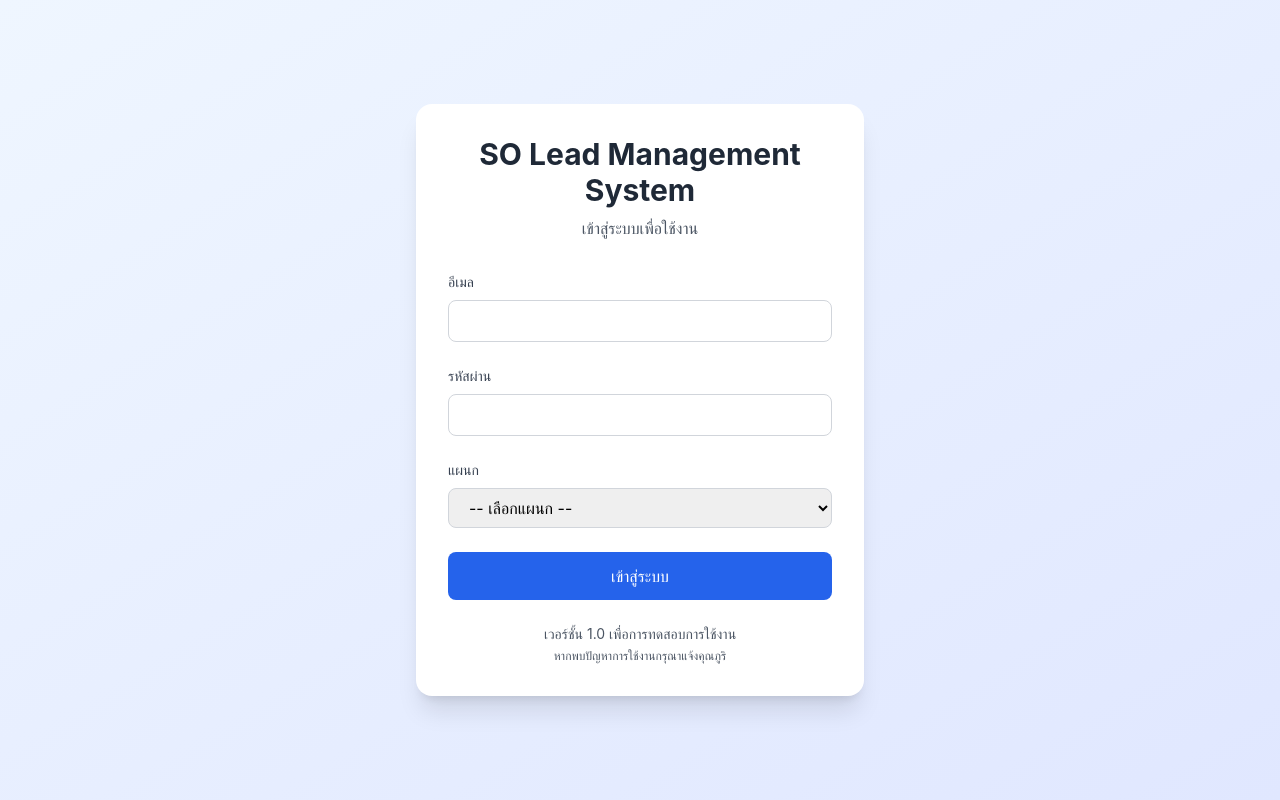
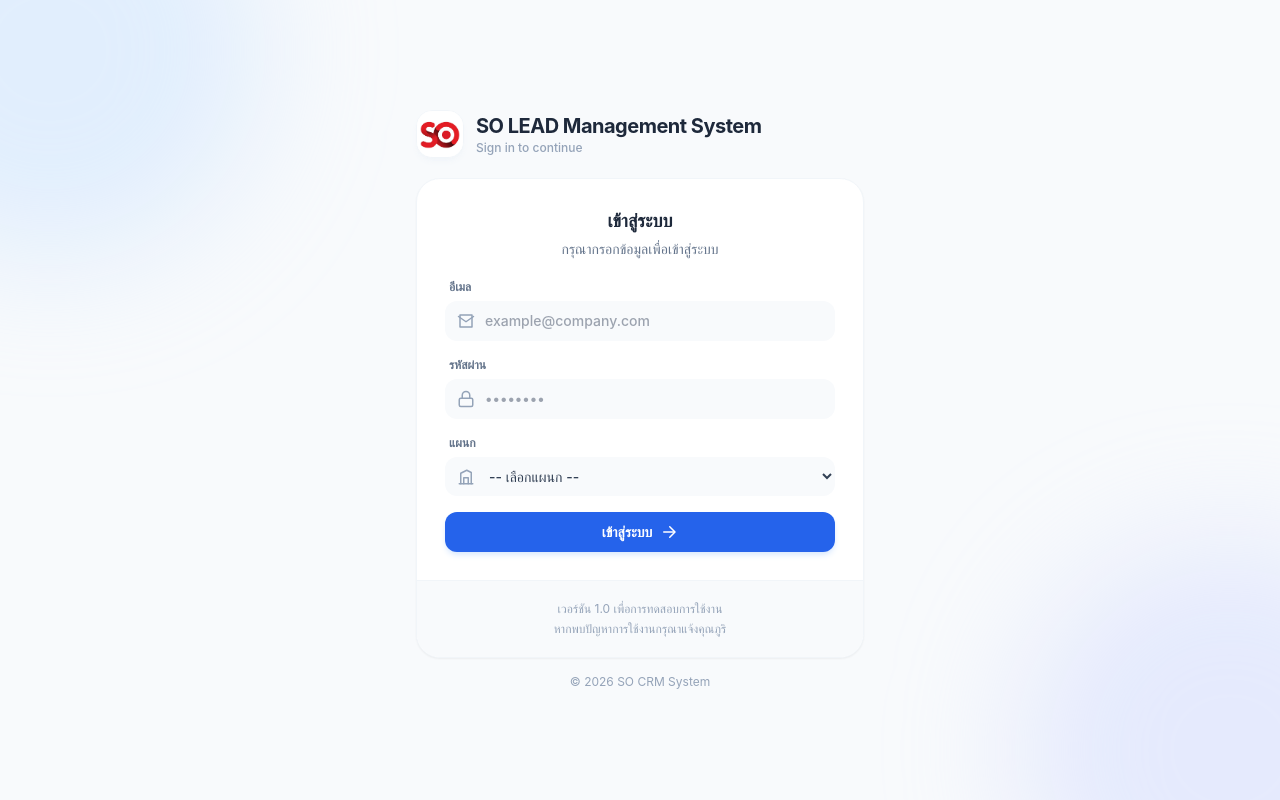
Before and after one commit to puri-b/socrm-system, a Next.js app: page /login in a window 1280 px wide. Built offline with nearby package versions, Linux system fonts and the light colour scheme.

Commit message:
Change : Re-design Log-in Page

```diff
--- a/app/login/page.tsx
+++ b/app/login/page.tsx
@@ -2,16 +2,87 @@
 
 import { useState } from 'react';
 import { useRouter } from 'next/navigation';
+import Image from 'next/image';
 
 const DEPARTMENTS = ['LBD', 'LBA', 'CR', 'LM', 'DS', 'SN'];
 
+const Icons = {
+  Mail: () => (
+    <svg
+      width="18"
+      height="18"
+      viewBox="0 0 24 24"
+      fill="none"
+      stroke="currentColor"
+      strokeWidth="2"
+      strokeLinecap="round"
+      strokeLinejoin="round"
+      aria-hidden="true"
+    >
+      <path d="M4 4h16v16H4z" />
+      <path d="m22 6-10 7L2 6" />
+    </svg>
+  ),
+  Lock: () => (
+    <svg
+      width="18"
+      height="18"
+      viewBox="0 0 24 24"
+      fill="none"
+      stroke="currentColor"
+      strokeWidth="2"
+      strokeLinecap="round"
+      strokeLinejoin="round"
+      aria-hidden="true"
+    >
+      <rect x="3" y="11" width="18" height="11" rx="2" />
+      <path d="M7 11V7a5 5 0 0 1 10 0v4" />
+    </svg>
+  ),
+  Dept: () => (
+    <svg
+      width="18"
+      height="18"
+      viewBox="0 0 24 24"
+      fill="none"
+      stroke="currentColor"
+      strokeWidth="2"
+      strokeLinecap="round"
+      strokeLinejoin="round"
+      aria-hidden="true"
+    >
+      <path d="M3 21h18" />
+      <path d="M5 21V7l8-4 6 3v15" />
+      <path d="M9 21v-8h6v8" />
+    </svg>
+  ),
+  ArrowRight: () => (
+    <svg
+      width="18"
+      height="18"
+      viewBox="0 0 24 24"
+      fill="none"
+      stroke="currentColor"
+      strokeWidth="2"
+      strokeLinecap="round"
+      strokeLinejoin="round"
+      aria-hidden="true"
+    >
+      <path d="M5 12h14" />
+      <path d="m13 5 7 7-7 7" />
+    </svg>
+  ),
+};
+
 export default function LoginPage() {
   const router = useRouter();
+
   const [formData, setFormData] = useState({
     email: '',
     password: '',
-    department: ''
+    department: '',
   });
+
   const [error, setError] = useState('');
   const [loading, setLoading] = useState(false);
 
@@ -24,7 +95,7 @@ export default function LoginPage() {
       const response = await fetch('/api/auth/login', {
         method: 'POST',
         headers: { 'Content-Type': 'application/json' },
-        body: JSON.stringify(formData)
+        body: JSON.stringify(formData),
       });
 
       const data = await response.json();
@@ -43,54 +114,92 @@ export default function LoginPage() {
   };
 
   return (
-    <div className="min-h-screen bg-gradient-to-br from-blue-50 to-indigo-100 flex items-center justify-center p-4">
-      <div className="bg-white rounded-2xl shadow-xl p-8 w-full max-w-md">
-        <div className="text-center mb-8">
-          <h1 className="text-3xl font-bold text-gray-800 mb-2">SO Lead Management System</h1>
-          <p className="text-gray-600">เข้าสู่ระบบเพื่อใช้งาน</p>
+    <div className="min-h-screen bg-slate-50 flex items-center justify-center px-4">
+      {/* soft background blobs */}
+      <div className="pointer-events-none fixed inset-0 overflow-hidden">
+        <div className="absolute -top-40 -left-40 w-[420px] h-[420px] rounded-full bg-blue-200/40 blur-3xl" />
+        <div className="absolute -bottom-40 -right-40 w-[420px] h-[420px] rounded-full bg-indigo-200/40 blur-3xl" />
       </div>
 
-        <form onSubmit={handleSubmit} className="space-y-6">
+      <div className="relative w-full max-w-md">
+        {/* Brand */}
+        <div className="mb-5 flex items-center gap-3">
+          <div className="w-12 h-12 rounded-2xl bg-white border border-slate-100 overflow-hidden shadow-md shadow-slate-100 flex items-center justify-center">
+            <Image
+              src="/so-logo.png"
+              alt="SO Logo"
+              width={48}
+              height={48}
+              className="w-full h-full object-cover"
+              priority
+            />
+          </div>
+
+          <div className="leading-tight">
+            <div className="text-xl font-bold text-slate-800 tracking-tight">
+              SO LEAD Management System
+            </div>
+            <div className="text-xs text-slate-400 font-medium">Sign in to continue</div>
+          </div>
+        </div>
+
+        {/* Card */}
+        <div className="bg-white rounded-[1.5rem] border border-slate-100 shadow-sm overflow-hidden">
+          <div className="p-7">
+            <h1 className="text-lg font-bold text-slate-800"><center>เข้าสู่ระบบ</center></h1>
+            <p className="text-sm text-slate-500 mt-1"><center>กรุณากรอกข้อมูลเพื่อเข้าสู่ระบบ</center></p>
+
             {error && (
-            <div className="bg-red-50 border border-red-200 text-red-700 px-4 py-3 rounded-lg">
+              <div className="mt-4 bg-red-50 border border-red-100 text-red-700 px-4 py-3 rounded-xl text-sm font-medium">
                 {error}
               </div>
             )}
 
-          <div>
-            <label className="block text-sm font-medium text-gray-700 mb-2">
-              อีเมล
-            </label>
+            <form onSubmit={handleSubmit} className="mt-5 space-y-4">
+              {/* Email */}
+              <Field label="อีเมล">
+                <div className="relative">
+                  <div className="absolute left-3 top-1/2 -translate-y-1/2 text-slate-400">
+                    <Icons.Mail />
+                  </div>
                   <input
                     type="email"
                     value={formData.email}
                     onChange={(e) => setFormData({ ...formData, email: e.target.value })}
-              className="w-full px-4 py-2 border border-gray-300 rounded-lg focus:ring-2 focus:ring-blue-500 focus:border-transparent"
+                    placeholder="example@company.com"
+                    className="w-full pl-10 pr-4 py-2.5 bg-slate-50 border-none rounded-xl text-sm font-medium text-slate-700 focus:ring-2 focus:ring-blue-500 outline-none"
                     required
                   />
                 </div>
+              </Field>
 
-          <div>
-            <label className="block text-sm font-medium text-gray-700 mb-2">
-              รหัสผ่าน
-            </label>
+              {/* Password */}
+              <Field label="รหัสผ่าน">
+                <div className="relative">
+                  <div className="absolute left-3 top-1/2 -translate-y-1/2 text-slate-400">
+                    <Icons.Lock />
+                  </div>
                   <input
                     type="password"
                     value={formData.password}
                     onChange={(e) => setFormData({ ...formData, password: e.target.value })}
-              className="w-full px-4 py-2 border border-gray-300 rounded-lg focus:ring-2 focus:ring-blue-500 focus:border-transparent"
+                    placeholder="••••••••"
+                    className="w-full pl-10 pr-4 py-2.5 bg-slate-50 border-none rounded-xl text-sm font-medium text-slate-700 focus:ring-2 focus:ring-blue-500 outline-none"
                     required
                   />
                 </div>
+              </Field>
 
-          <div>
-            <label className="block text-sm font-medium text-gray-700 mb-2">
-              แผนก
-            </label>
+              {/* Department */}
+              <Field label="แผนก">
+                <div className="relative">
+                  <div className="absolute left-3 top-1/2 -translate-y-1/2 text-slate-400">
+                    <Icons.Dept />
+                  </div>
                   <select
                     value={formData.department}
                     onChange={(e) => setFormData({ ...formData, department: e.target.value })}
-              className="w-full px-4 py-2 border border-gray-300 rounded-lg focus:ring-2 focus:ring-blue-500 focus:border-transparent"
+                    className="w-full pl-10 pr-4 py-2.5 bg-slate-50 border-none rounded-xl text-sm font-medium text-slate-700 focus:ring-2 focus:ring-blue-500 outline-none"
                     required
                   >
                     <option value="">-- เลือกแผนก --</option>
@@ -101,21 +210,42 @@ export default function LoginPage() {
                     ))}
                   </select>
                 </div>
+              </Field>
 
+              {/* Submit */}
               <button
                 type="submit"
                 disabled={loading}
-            className="w-full bg-blue-600 text-white py-3 rounded-lg font-medium hover:bg-blue-700 transition-colors disabled:bg-gray-400"
+                className="w-full flex items-center justify-center gap-2 py-2.5 bg-blue-600 text-white rounded-xl text-sm font-semibold hover:bg-blue-700 shadow-md shadow-blue-100 transition-all disabled:bg-slate-300"
               >
                 {loading ? 'กำลังเข้าสู่ระบบ...' : 'เข้าสู่ระบบ'}
+                {!loading && <Icons.ArrowRight />}
               </button>
             </form>
+          </div>
 
-        <div className="mt-6 text-center text-sm text-gray-600">
-          <p>เวอร์ชั้น 1.0 เพื่อการทดสอบการใช้งาน</p>
-          <p className="font-mono text-xs mt-1">หากพบปัญหาการใช้งานกรุณาแจ้งคุณภูริ</p>
+          {/* Footer */}
+          <div className="px-7 py-5 bg-slate-50 border-t border-slate-100">
+            <div className="text-xs text-slate-400 space-y-1">
+              <p><center>เวอร์ชัน 1.0 เพื่อการทดสอบการใช้งาน</center></p>
+              <p><center>หากพบปัญหาการใช้งานกรุณาแจ้งคุณภูริ</center></p>
+            </div>
+          </div>
+        </div>
+
+        <div className="mt-4 text-center text-xs text-slate-400">
+          © {new Date().getFullYear()} SO CRM System
         </div>
       </div>
     </div>
   );
 }
+
+function Field({ label, children }: { label: string; children: React.ReactNode }) {
+  return (
+    <div>
+      <label className="block text-xs font-semibold text-slate-500 mb-1.5 ml-1">{label}</label>
+      {children}
+    </div>
+  );
+}
```
Lines whose indentation alone changed are shown as unchanged.
